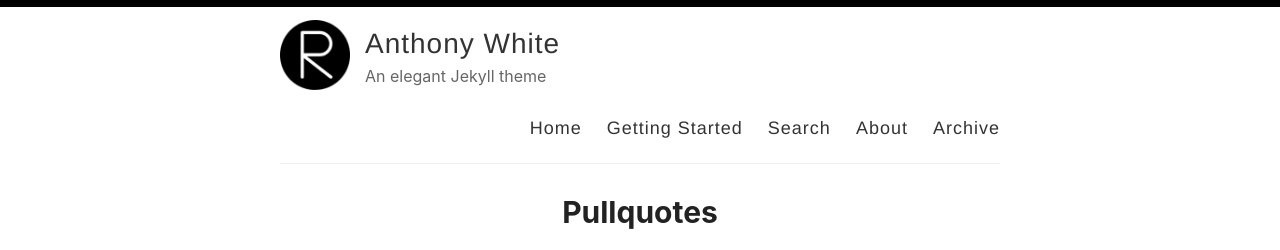
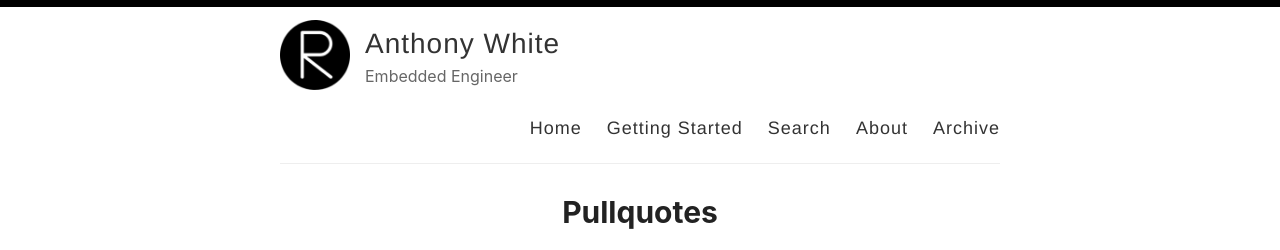
Before and after one commit to white-anthony/white-anthony.github.io, a Jekyll site: the page built from index.html, in a window 1280 px wide and 900 px high. Shown: the top 250 px of the window. Built offline with Jekyll 4.4.1, drawn with Linux system fonts in a browser that asks for light colours; the list of posts is cut into pages by our own code.

Commit message:
Update _config.yml

```diff
--- a/_config.yml
+++ b/_config.yml
@@ -9,7 +9,7 @@ name: Anthony White
 author: Anthony White
 
 # Short bio or description (displayed in the header)
-description: An elegant Jekyll theme
+description: Embedded Engineer
 
 # URL of your avatar or profile pic (you could use your GitHub profile pic)
 avatar: /images/reverie.png
```
